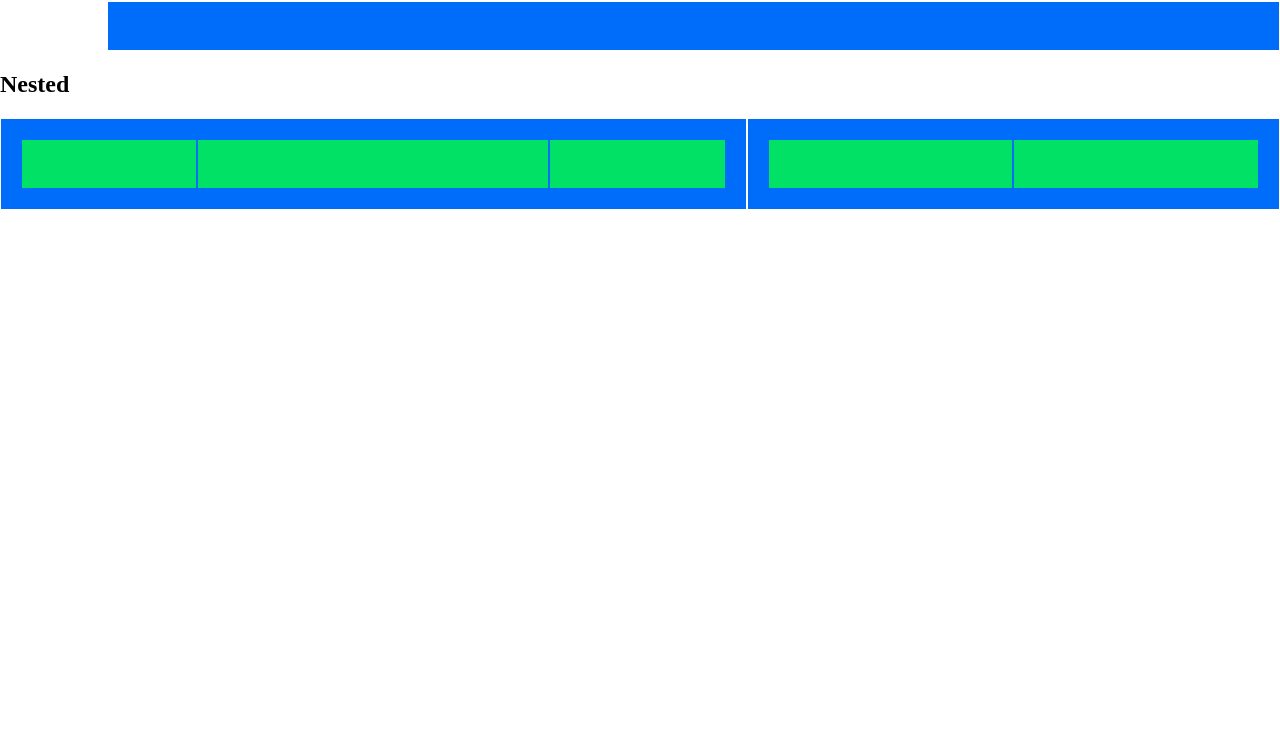
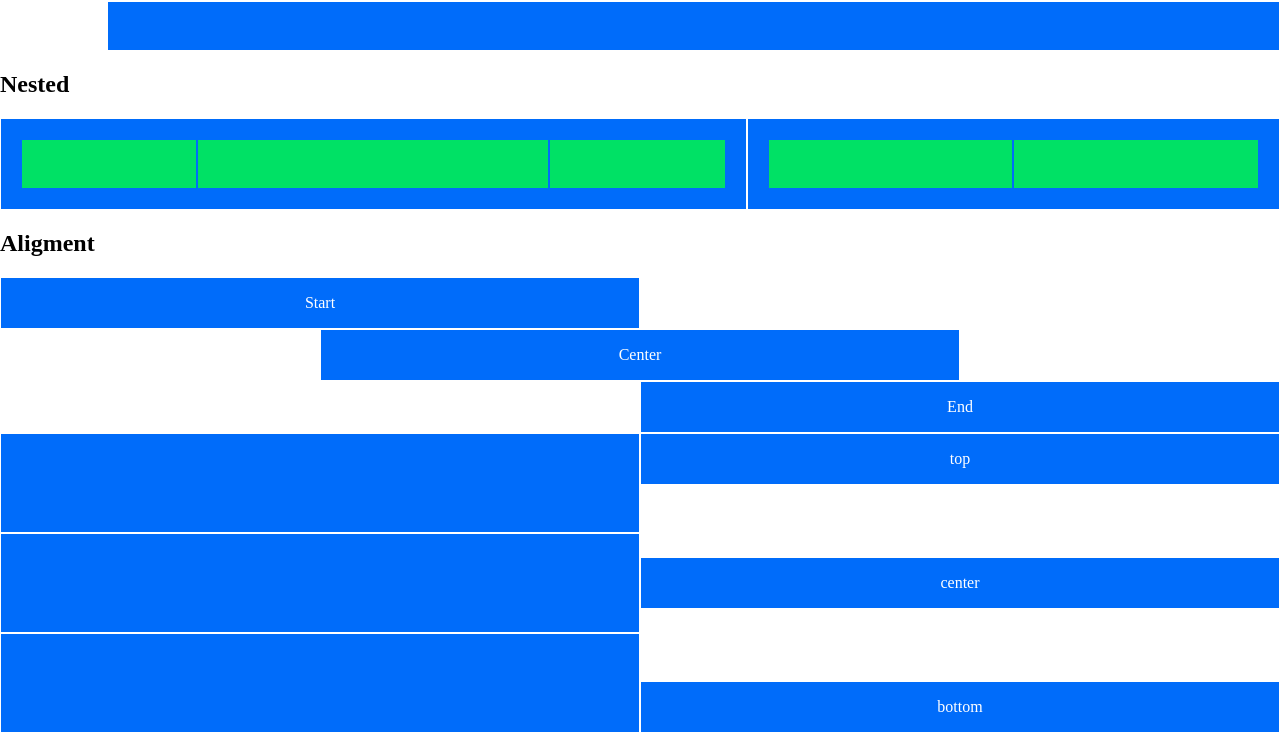
Before and after one commit to claudiopatti/html-css-12bool, a plain HTML site: page index.html in a window 1280 px wide. Shown: the part 1347-2080 px from the top of the page. Before the commit the page ends 1557 px from the top, so only its background shows below. Drawn offline with Linux system fonts and the light colour scheme.

Commit message:
Aligment finito

```diff
--- a/css/style.css
+++ b/css/style.css
@@ -37,3 +37,21 @@ main
 h2 {
     margin: 20px 0;
 }
+
+.box-left-big {
+    min-height: 100px;
+}
+
+.box-left-center {
+    align-self: center;
+    width: 100%;
+}
+
+.box-left-bottom {
+    width: 100%;
+    align-self: flex-end;
+}
+
+.my-col-flex {
+    display: flex;
+}
--- a/index.html
+++ b/index.html
@@ -475,6 +475,82 @@
 
             </div>
 
+            <h2>Aligment</h2>
+
+            <div class="my-row">
+                <div class="my-col-6 my-col-offset-0">
+                    <div class="box">
+                        Start
+                    </div>
+                </div>
+
+            </div>
+
+            <div class="my-row">
+                <div class="my-col-6 my-col-offset-3">
+                    <div class="box">
+                        Center
+                    </div>
+                </div>
+
+            </div>
+
+            <div class="my-row">
+                <div class="my-col-6 my-col-offset-6">
+                    <div class="box">
+                        End
+                    </div>
+                </div>
+
+            </div>
+
+            <div class="my-row">
+                <div class="my-col-6 ">
+                    <div class="box box-left-big">
+
+                    </div>
+                </div>
+
+                <div class="my-col-6 ">
+                    <div class="box">
+                        top
+                    </div>
+                </div>
+
+            </div>
+
+            <div class="my-row">
+                <div class="my-col-6 ">
+                    <div class="box box-left-big">
+
+                    </div>
+                </div>
+
+                <div class="my-col-6 my-col-flex  ">
+                    <div class="box box-left-center">
+                        center
+                    </div>
+                </div>
+
+            </div>
+
+            <div class="my-row">
+                <div class="my-col-6 ">
+                    <div class="box box-left-big">
+
+                    </div>
+                </div>
+
+                <div class="my-col-6 my-col-flex">
+                    <div class="box box-left-bottom">
+                        bottom
+                    </div>
+                </div>
+
+            </div>
+
+
+
 
 
         </main>
```
